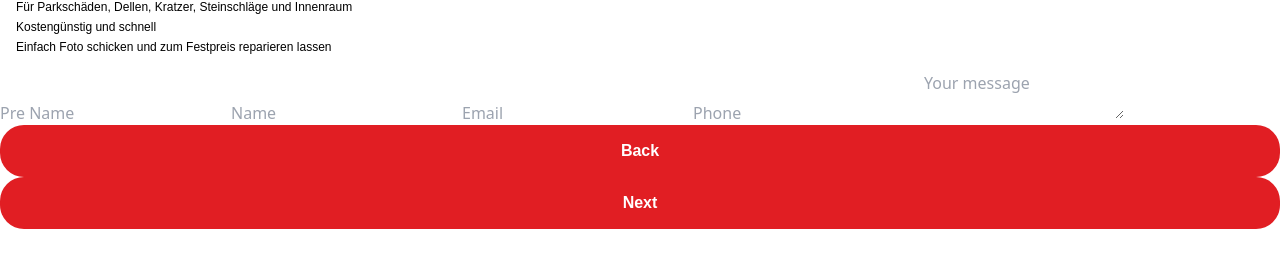
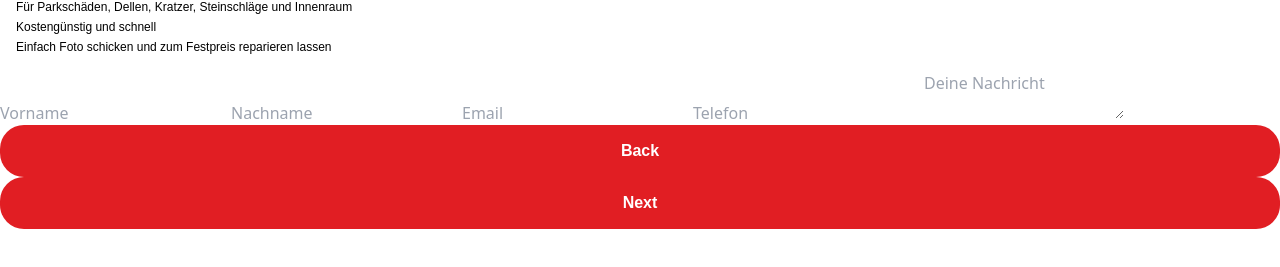
Before and after one commit to jakob-varenbud/DRS-Test-App, a React (Vite) app: page / in a window 1280 px wide. Both pictures are taken after a click on the button "Next". Shown: the part 299-566 px from the top of the page. Built offline with nearby package versions, Linux system fonts and the light colour scheme.

Commit message:
Fixed Strucutre Issues of Multistepform

```diff
--- a/src/components/multistep.jsx
+++ /dev/null
@@ -1,124 +0,0 @@
-import React, { useState } from 'react';
-
-function MultiStepForm() {
-  const [step, setStep] = useState(1); // Tracks the current step
-  const [selectedCheckboxes, setSelectedCheckboxes] = useState([]); // Manages selected checkboxes-Selection
-  const [formData, setFormData] = useState({
-    preName: '',
-    name: '',
-    email: '',
-    phone: '',
-    message: ''
-  });
-
-  // Checkbox data and labels
-  const checkboxData = [
-    { id: 1, label: 'Delle' },
-    { id: 2, label: 'Kratzer' },
-    { id: 3, label: 'Innenraum' },
-    { id: 4, label: 'Felge' },
-    { id: 5, label: 'Hagelschaden'}
-  ];
-
-  // Function to handle checkbox changes
-  const handleCheckboxChange = (checkboxId) => {
-    setSelectedCheckboxes((prevSelection) => {
-      // Check if the checkbox is already in the selection
-      if (prevSelection.includes(checkboxId)) {
-        // If it is, remove it from the selection
-        return prevSelection.filter((id) => id !== checkboxId);
-      } else {
-        // If it's not selected, add it to the selection
-        return [...prevSelection, checkboxId];
-      }
-    });
-  };
-
-  // Function to handle input changes
-  const handleInputChange = (e) => {
-    const { name, value } = e.target;
-    setFormData((prevData) => ({
-      ...prevData,
-      [name]: value
-    }));
-  };
-
-  const stepOne = (
-    <div>
-      {checkboxData.map((checkbox) => (
-        <div key={checkbox.id}>
-          <input
-            type="checkbox"
-            id={checkbox.id}
-            name={checkbox.id}
-            value={checkbox.id}
-            checked={selectedCheckboxes.includes(checkbox.id)}
-            onChange={() => handleCheckboxChange(checkbox.id)}
-          />
-          <label htmlFor={checkbox.id}>{checkbox.label}</label>
-        </div>
-      ))}
-      <button onClick={() => setStep(step + 1)}>Next</button>
-    </div>
-  );
-
-  const stepTwo = (
-    <div>
-      <input
-        type="text"
-        name="preName"
-        value={formData.preName}
-        onChange={handleInputChange}
-        placeholder="Pre Name"
-      />
-      <input
-        type="text"
-        name="name"
-        value={formData.name}
-        onChange={handleInputChange}
-        placeholder="Name"
-      />
-      <input
-        type="email"
-        name="email"
-        value={formData.email}
-        onChange={handleInputChange}
-        placeholder="Email"
-      />
-      <input
-        type="tel"
-        name="phone"
-        value={formData.phone}
-        onChange={handleInputChange}
-        placeholder="Phone"
-      />
-      <textarea
-        name="message"
-        value={formData.message}
-        onChange={handleInputChange}
-        placeholder="Your message"
-      />
-      <button onClick={() => setStep(step - 1)}>Back</button>
-      <button onClick={() => setStep(step + 1)}>Next</button>
-    </div>
-  );
-
-  const renderStep = () => {
-    switch (step) {
-      case 1:
-        return stepOne;
-      case 2:
-        return stepTwo;
-      default:
-        return null;
-    }
-  };
-
-  return (
-    <div>
-      {renderStep()}
-    </div>
-  );
-}
-
-export default MultiStepForm;
--- /dev/null
+++ b/src/components/multistepform/multistep.jsx
@@ -0,0 +1,64 @@
+import { useState } from "react";
+import StepOne from "./multistepUtils/StepOne";
+import StepTwo from "./multistepUtils/StepTwo";
+
+function MultiStepForm() {
+  const [step, setStep] = useState(1);
+  const [selectedCheckboxes, setSelectedCheckboxes] = useState([]);
+  const [formData, setFormData] = useState({
+    preName: "",
+    name: "",
+    email: "",
+    phone: "",
+    message: "",
+  });
+
+  const checkboxData = [
+    { id: 1, label: "Delle" },
+    { id: 2, label: "Kratzer" },
+    { id: 3, label: "Innenraum" },
+    { id: 4, label: "Felge" },
+    { id: 5, label: "Hagelschaden" },
+  ];
+
+  const handleCheckboxChange = (checkboxId) => {
+    setSelectedCheckboxes((prevSelection) => {
+      if (prevSelection.includes(checkboxId)) {
+        return prevSelection.filter((id) => id !== checkboxId);
+      } else {
+        return [...prevSelection, checkboxId];
+      }
+    });
+  };
+
+  const handleInputChange = (e) => {
+    const { name, value } = e.target;
+    setFormData((prevData) => ({
+      ...prevData,
+      [name]: value,
+    }));
+  };
+
+  return (
+    <div>
+      {step === 1 && (
+        <StepOne
+          checkboxData={checkboxData}
+          selectedCheckboxes={selectedCheckboxes}
+          handleCheckboxChange={handleCheckboxChange}
+          setStep={setStep}
+        />
+      )}
+      {step === 2 && (
+        <StepTwo
+          formData={formData}
+          handleInputChange={handleInputChange}
+          setStep={setStep}
+        />
+      )}
+      {/* Other steps/components go here */}
+    </div>
+  );
+}
+
+export default MultiStepForm;
--- /dev/null
+++ b/src/components/multistepform/multistepUtils/StepOne.jsx
@@ -0,0 +1,30 @@
+//Step one
+import React from "react";
+
+const StepOne = ({
+  checkboxData,
+  selectedCheckboxes,
+  handleCheckboxChange,
+  setStep,
+}) => {
+  return (
+    <div>
+      {checkboxData.map((checkbox) => (
+        <div key={checkbox.id}>
+          <input
+            type="checkbox"
+            id={checkbox.id}
+            name={checkbox.id}
+            value={checkbox.id}
+            checked={selectedCheckboxes.includes(checkbox.id)}
+            onChange={() => handleCheckboxChange(checkbox.id)}
+          />
+          <label htmlFor={checkbox.id}>{checkbox.label}</label>
+        </div>
+      ))}
+      <button onClick={() => setStep(2)}>Next</button>
+    </div>
+  );
+};
+
+export default StepOne;
--- /dev/null
+++ b/src/components/multistepform/multistepUtils/StepTwo.jsx
@@ -0,0 +1,46 @@
+import React from "react";
+
+const StepTwo = ({ formData, handleInputChange, setStep }) => {
+  return (
+    <div>
+      <input
+        type="text"
+        name="preName"
+        value={formData.preName}
+        onChange={handleInputChange}
+        placeholder="Vorname"
+      />
+      <input
+        type="text"
+        name="name"
+        value={formData.name}
+        onChange={handleInputChange}
+        placeholder="Nachname"
+      />
+      <input
+        type="email"
+        name="email"
+        value={formData.email}
+        onChange={handleInputChange}
+        placeholder="Email"
+      />
+      <input
+        type="tel"
+        name="phone"
+        value={formData.phone}
+        onChange={handleInputChange}
+        placeholder="Telefon"
+      />
+      <textarea
+        name="message"
+        value={formData.message}
+        onChange={handleInputChange}
+        placeholder="Deine Nachricht"
+      />
+      <button onClick={() => setStep(step - 1)}>Back</button>
+      <button onClick={() => setStep(step + 1)}>Next</button>
+    </div>
+  );
+};
+
+export default StepTwo;
--- a/src/pages/Home.jsx
+++ b/src/pages/Home.jsx
@@ -1,5 +1,5 @@
 import HeaderSection from "../components/headersection";
-import MultiStepForm from "../components/multistep";
+import MultiStepForm from "../components/multistepform/multistep";
 
 const Home = () => {
   return (
```
Also changed, not shown: src/styles/App.css (deleted).
